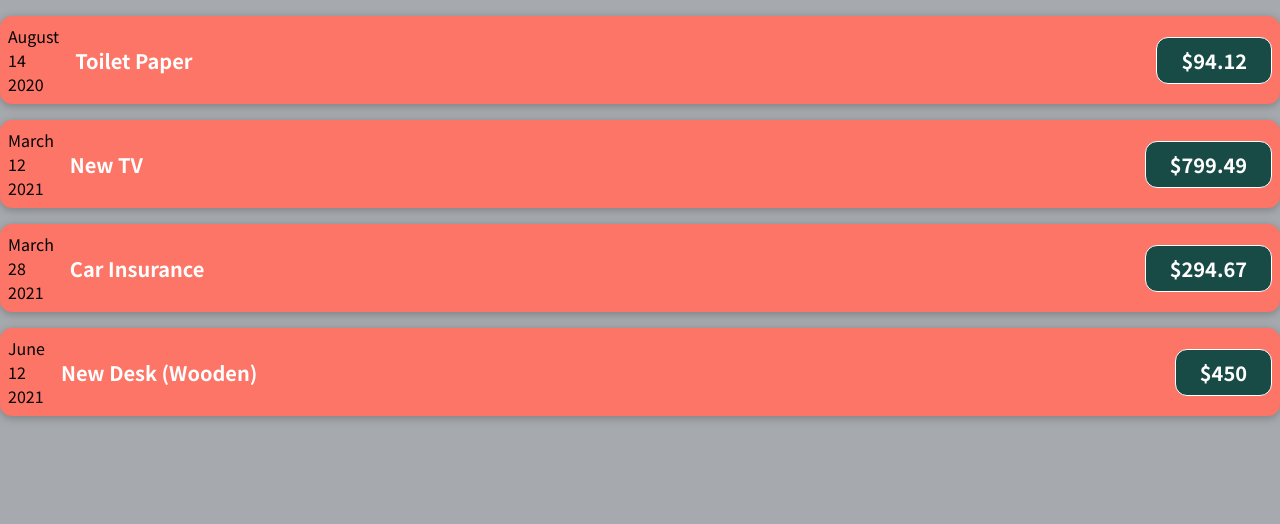
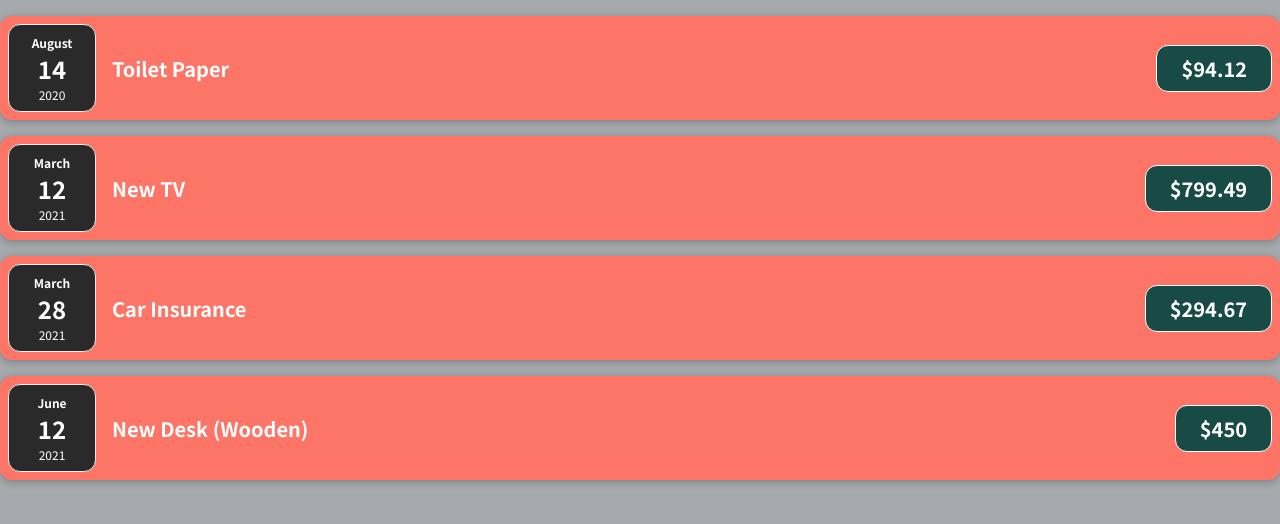
Before and after one commit to pillowsopher/expense-tracking-project, a React (Create React App) app: page / in a window 1280 px wide. Shown: the top 524 px of the page. Built offline with nearby package versions, Linux system fonts and the light colour scheme.

Commit message:
Split Expense Data Component and added styling to Expense Date
Made another component into expense date and added styling to it. Passed data to expenseDate component using props from ExpenseItem.js

```diff
--- /dev/null
+++ b/src/components/ExpenseDate.css
@@ -0,0 +1,26 @@
+.expense-date {
+  display: flex;
+  flex-direction: column;
+  width: 5.5rem;
+  height: 5.5rem;
+  border: 1px solid #ececec;
+  background-color: #2a2a2a;
+  color: white;
+  border-radius: 12px;
+  align-items: center;
+  justify-content: center;
+}
+
+.expense-date__month {
+  font-size: 0.75rem;
+  font-weight: bold;
+}
+
+.expense-date__year {
+  font-size: 0.75rem;
+}
+
+.expense-date__day {
+  font-size: 1.5rem;
+  font-weight: bold;
+}
--- /dev/null
+++ b/src/components/ExpenseDate.js
@@ -0,0 +1,16 @@
+import "./ExpenseDate.css";
+
+function ExpenseDate(props) {
+  const month = props.date.toLocaleString("en-US", { month: "long" });
+  const day = props.date.toLocaleString("en-US", { day: "2-digit" });
+  const year = props.date.getFullYear();
+  return (
+    <div class='expense-date'>
+      <div class='expense-date__month'>{month}</div>
+      <div class='expense-date__day'>{day}</div>
+      <div class='expense-date__year'>{year}</div>
+    </div>
+  );
+}
+
+export default ExpenseDate;
--- a/src/components/ExpenseItem.js
+++ b/src/components/ExpenseItem.js
@@ -1,16 +1,10 @@
 import "./ExpenseItem.css";
+import ExpenseDate from "./ExpenseDate";
 
 function ExpenseItem(props) {
-  const month = props.date.toLocaleString("en-US", { month: "long" });
-  const day = props.date.toLocaleString("en-US", { day: "2-digit" });
-  const year = props.date.getFullYear();
   return (
     <div className='expense-item-card'>
-      <div>
-        <div>{month}</div>
-        <div>{day}</div>
-        <div>{year}</div>
-      </div>
+      <ExpenseDate date={props.date}></ExpenseDate>
       <div className='expense-item__description'>
         <h2>{props.title}</h2>
         <div className='expense-item__price'>${props.amount} </div>
```
